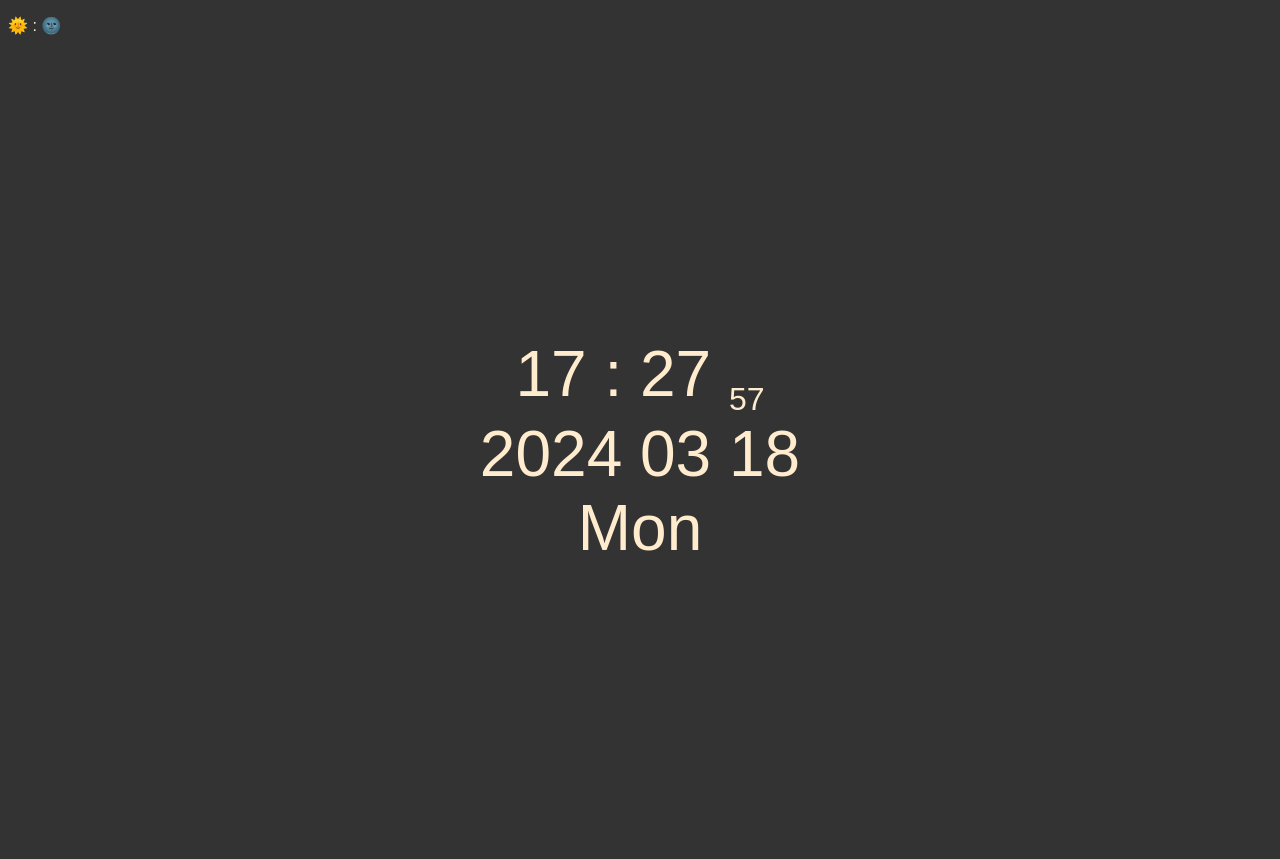
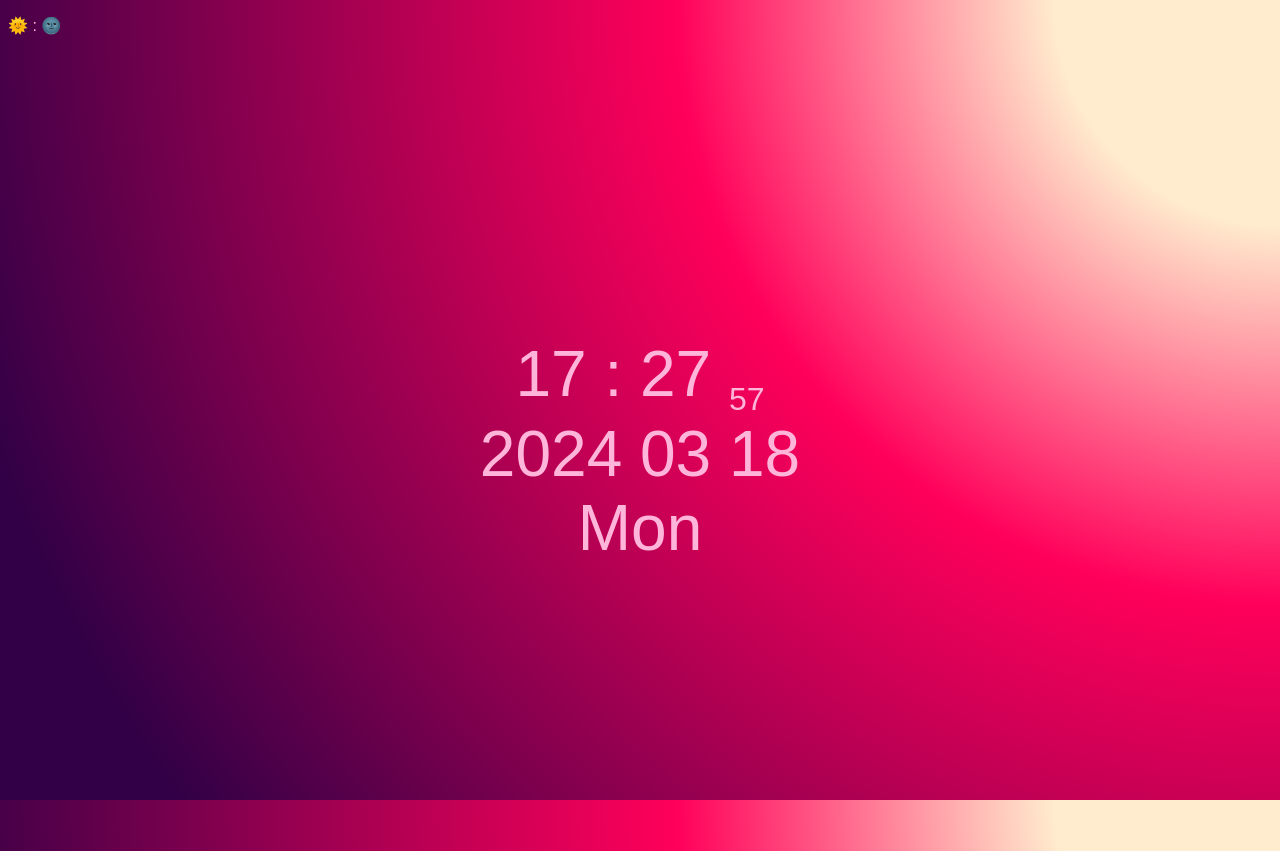
Before and after one commit to jsanch93/clickclock, a plain HTML site: page index.html in a window 1280 px wide. Both pictures are taken after a click on the element "🌞 : 🌚". Drawn offline with Linux system fonts and the light colour scheme; a web font is replaced by a local one.

Commit message:
Changed background to gradients

```diff
--- a/css/style.css
+++ b/css/style.css
@@ -1,8 +1,13 @@
 body {
   font-family: 'Ranade', sans-serif;
-   color:#333;
-   background: blanchedalmond;
-  }
+   color:#FFB5DA;
+   height: 100vh;
+   background-image: radial-gradient(circle farthest-corner at 100% 0%, #FFFF80 15%, rgba(220, 0, 0, 1) 40%, rgba(50, 0, 0, 1) 90%);
+   background-attachment:fixed;
+
+ }
+
+
 
 
 main {
@@ -18,8 +23,11 @@ main {
 
 /* dark mode */
 .dark {
-  background: #333;
-  color: blanchedalmond;
+  height: 100vh;
+  background-image: radial-gradient(circle farthest-corner at 100% 0%, #FFEBCD 15%, rgba(300, 0, 90, 1) 40%, rgba(50, 0, 70, 1) 90%);
+  background-attachment:fixed;
+
+
 }
 
 #switcher {
```
